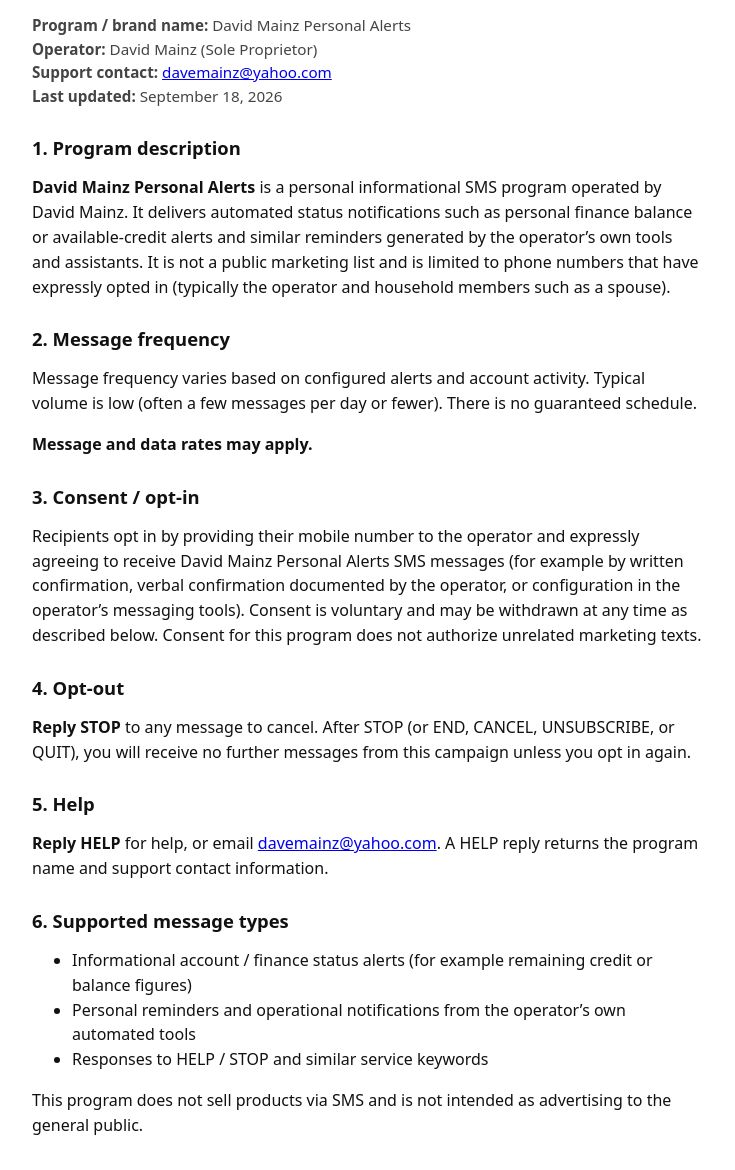
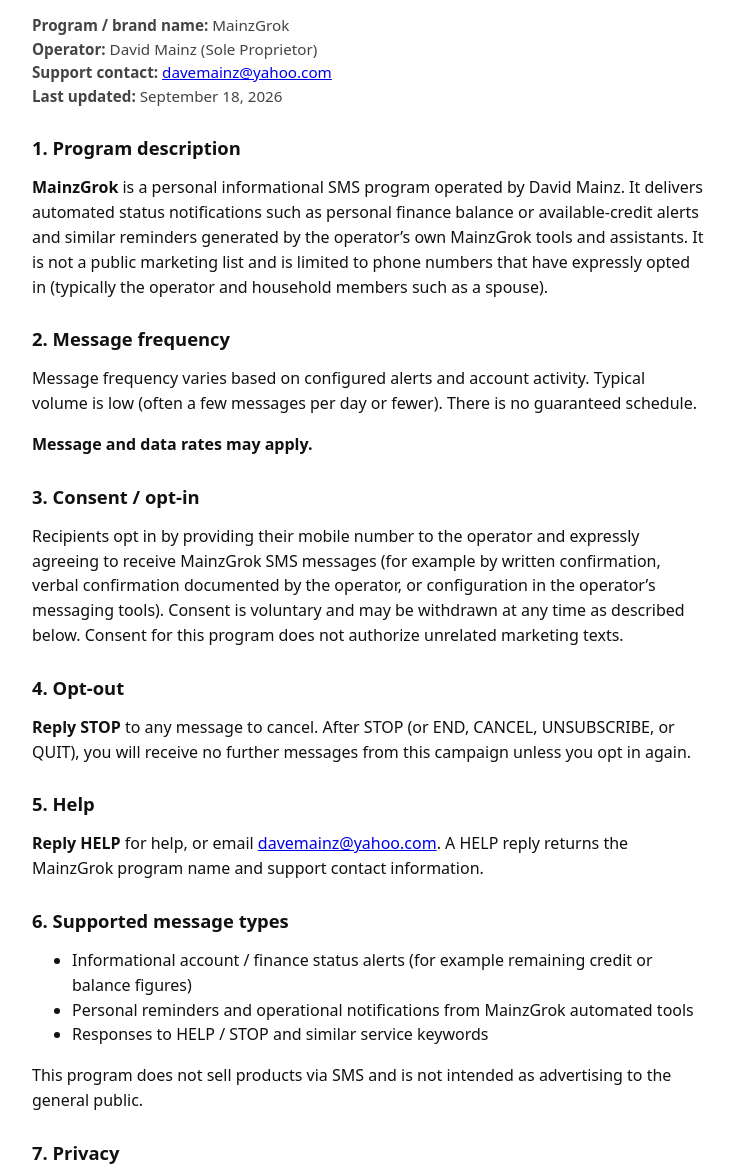
Before and after one commit to davemzz/personal-alerts-sms-legal, a plain HTML site: page terms.html in a window 1280 px wide. Shown: the part 67-1237 px from the top of the page, without its empty margins (272-1007 px from the left). Drawn offline with Linux system fonts and the light colour scheme.

Commit message:
Update legal pages with MainzGrok branding

```diff
--- a/terms.html
+++ b/terms.html
@@ -3,7 +3,7 @@
 <head>
   <meta charset="utf-8" />
   <meta name="viewport" content="width=device-width, initial-scale=1" />
-  <title>SMS Terms and Conditions — David Mainz Personal Alerts</title>
+  <title>SMS Terms and Conditions — MainzGrok</title>
   <style>
     body { font-family: system-ui, -apple-system, Segoe UI, Roboto, sans-serif; line-height: 1.55; max-width: 42rem; margin: 2rem auto; padding: 0 1.25rem; color: #111; }
     h1, h2 { line-height: 1.25; }
@@ -15,31 +15,31 @@
 </head>
 <body>
   <h1>SMS Terms and Conditions</h1>
-  <p class="meta"><strong>Program / brand name:</strong> David Mainz Personal Alerts<br />
+  <p class="meta"><strong>Program / brand name:</strong> MainzGrok<br />
   <strong>Operator:</strong> David Mainz (Sole Proprietor)<br />
   <strong>Support contact:</strong> <a href="mailto:davemainz@yahoo.com">davemainz@yahoo.com</a><br />
   <strong>Last updated:</strong> September 18, 2026</p>
 
   <h2>1. Program description</h2>
-  <p><strong>David Mainz Personal Alerts</strong> is a personal informational SMS program operated by David Mainz. It delivers automated status notifications such as personal finance balance or available-credit alerts and similar reminders generated by the operator’s own tools and assistants. It is not a public marketing list and is limited to phone numbers that have expressly opted in (typically the operator and household members such as a spouse).</p>
+  <p><strong>MainzGrok</strong> is a personal informational SMS program operated by David Mainz. It delivers automated status notifications such as personal finance balance or available-credit alerts and similar reminders generated by the operator’s own MainzGrok tools and assistants. It is not a public marketing list and is limited to phone numbers that have expressly opted in (typically the operator and household members such as a spouse).</p>
 
   <h2>2. Message frequency</h2>
   <p>Message frequency varies based on configured alerts and account activity. Typical volume is low (often a few messages per day or fewer). There is no guaranteed schedule.</p>
   <p><strong>Message and data rates may apply.</strong></p>
 
   <h2>3. Consent / opt-in</h2>
-  <p>Recipients opt in by providing their mobile number to the operator and expressly agreeing to receive David Mainz Personal Alerts SMS messages (for example by written confirmation, verbal confirmation documented by the operator, or configuration in the operator’s messaging tools). Consent is voluntary and may be withdrawn at any time as described below. Consent for this program does not authorize unrelated marketing texts.</p>
+  <p>Recipients opt in by providing their mobile number to the operator and expressly agreeing to receive MainzGrok SMS messages (for example by written confirmation, verbal confirmation documented by the operator, or configuration in the operator’s messaging tools). Consent is voluntary and may be withdrawn at any time as described below. Consent for this program does not authorize unrelated marketing texts.</p>
 
   <h2>4. Opt-out</h2>
   <p><strong class="kw">Reply STOP</strong> to any message to cancel. After STOP (or END, CANCEL, UNSUBSCRIBE, or QUIT), you will receive no further messages from this campaign unless you opt in again.</p>
 
   <h2>5. Help</h2>
-  <p><strong class="kw">Reply HELP</strong> for help, or email <a href="mailto:davemainz@yahoo.com">davemainz@yahoo.com</a>. A HELP reply returns the program name and support contact information.</p>
+  <p><strong class="kw">Reply HELP</strong> for help, or email <a href="mailto:davemainz@yahoo.com">davemainz@yahoo.com</a>. A HELP reply returns the MainzGrok program name and support contact information.</p>
 
   <h2>6. Supported message types</h2>
   <ul>
     <li>Informational account / finance status alerts (for example remaining credit or balance figures)</li>
-    <li>Personal reminders and operational notifications from the operator’s own automated tools</li>
+    <li>Personal reminders and operational notifications from MainzGrok automated tools</li>
     <li>Responses to HELP / STOP and similar service keywords</li>
   </ul>
   <p>This program does not sell products via SMS and is not intended as advertising to the general public.</p>
```
Also changed, not shown: privacy.html (+4 -4 lines).
